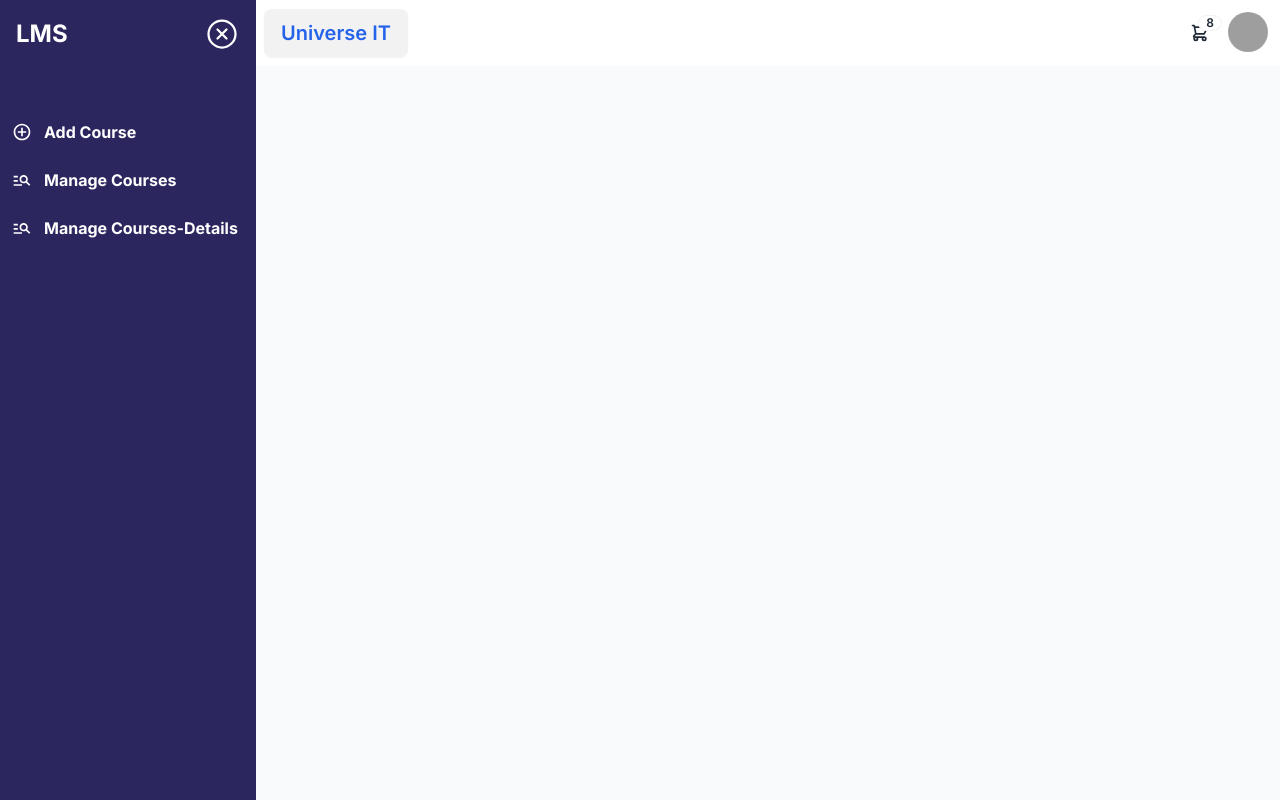
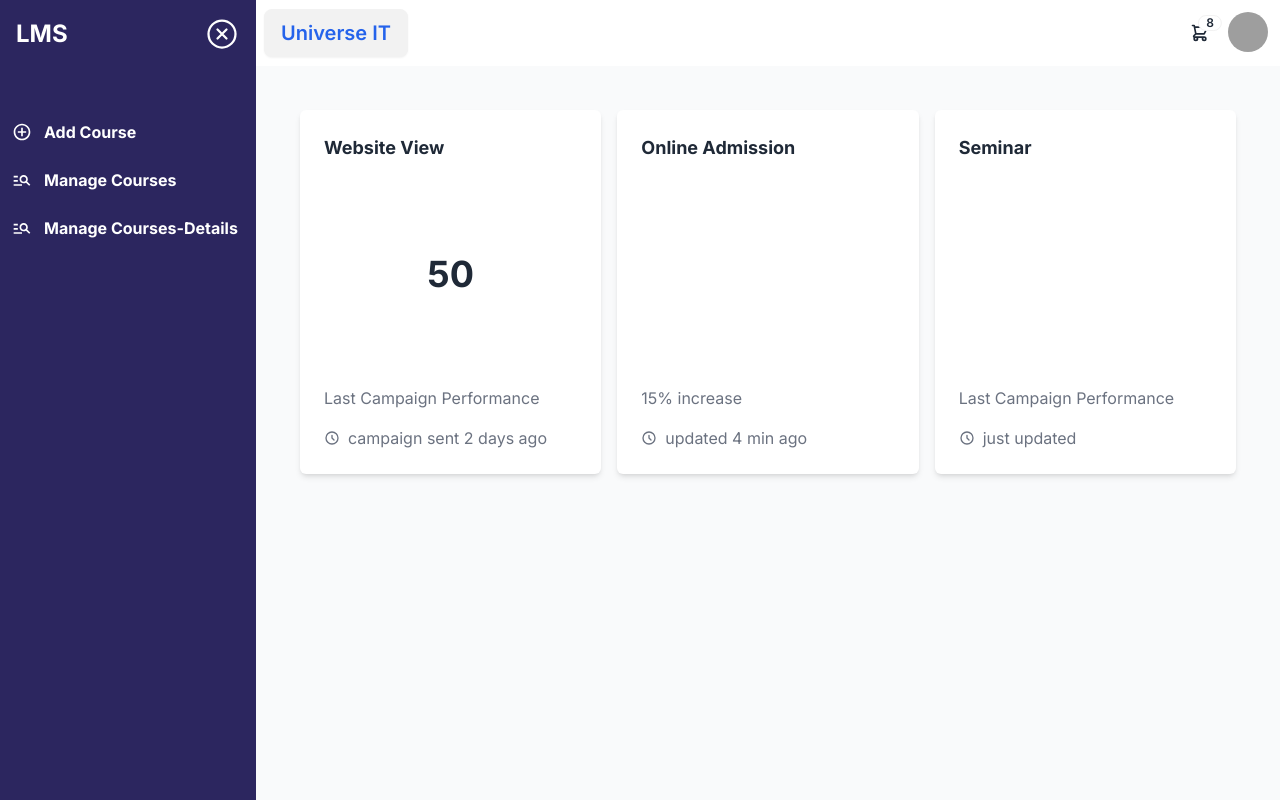
Before and after one commit to universeIt137/LMS_Frontend, a React (Vite) app: page /dashboard in a window 1280 px wide. Built offline with nearby package versions, Linux system fonts and the light colour scheme; no server answers; sample sign-in values are in the browser's storage; grey boxes are pictures that could not be loaded.

Commit message:
some changes

```diff
--- a/src/pages/adminSide/courseRelatedPage/project/UpdateProject.jsx
+++ b/src/pages/adminSide/courseRelatedPage/project/UpdateProject.jsx
@@ -17,7 +17,7 @@ const UpdateProject = () => {
         })();
     }, []);
 
-    console.log(singleProjectData);
+    // console.log(singleProjectData);
 
 
 
@@ -29,9 +29,12 @@ const UpdateProject = () => {
     //     }
     // })
 
-    // let [{ project_img: incomingUrl }] = singleProjectData;
+    // let { project_img: incomingImgUrl } = singleProjectData;
+
+    let incomingImgUrl = singleProjectData[0]?.project_img;
 
     // console.log(incomingUrl);
+    console.log(incomingImgUrl);
 
 
     const handleSubmit = async (e) => {
@@ -39,15 +42,18 @@ const UpdateProject = () => {
         const form = e.target;
         const image = form.project_img.files[0];
         const project_name = form.project_name.value;
+        console.log(image);
 
 
-        let project_img = '';
+        let project_img_url = '';
 
         if (!image?.name) {
-            project_img = incomingImgUrl;
+            project_img_url = incomingImgUrl;
         } else {
-            project_img = await uploadImg(image);
+            project_img_url = await uploadImg(image);
         }
+
+        const project_img = project_img_url;
 
         const data = { project_img, project_name };
         console.log(data);
--- /dev/null
+++ b/src/pages/adminSide/dashboardRelated/DashboardPage.jsx
@@ -0,0 +1,57 @@
+import React from 'react';
+import { Helmet } from 'react-helmet-async';
+
+const DashboardPage = () => {
+    return (
+        <>
+            <Helmet>
+                <title>Dashboard</title>
+            </Helmet>
+            <div className="max-w-[100vw] overflow-hidden">
+                <div className="grid grid-cols-1 md:grid-cols-3 gap-4 m-3">
+                    <div className="bg-white rounded-md p-6 shadow-md">
+                        <h3 className="text-lg font-bold mb-4">Website View</h3>
+                        <div className="h-48 flex justify-center items-center">
+                            <p className='text-4xl font-bold'>50</p>
+                        </div>
+                        <p className="text-gray-500 mt-4">Last Campaign Performance</p>
+                        <div className="flex items-center mt-4">
+                            <svg className="w-4 h-4 text-gray-500" fill="none" stroke="currentColor" viewBox="0 0 24 24" xmlns="http://www.w3.org/2000/svg"><path strokeLinecap="round" strokeLinejoin="round" strokeWidth={2} d="M12 8v4l3 3m6-3a9 9 0 11-18 0 9 9 0 0118 0z" /></svg>
+                            <span className="ml-2 text-gray-500">campaign sent 2 days ago</span>
+                        </div>
+                    </div>
+
+                    <div className="bg-white rounded-md p-6 shadow-md">
+                        <h3 className="text-lg font-bold mb-4">Online Admission</h3>
+                        <div className="h-48">
+                            <canvas id="dailySalesChart"></canvas>
+                        </div>
+                        <p className="text-gray-500 mt-4">15% increase</p>
+                        <div className="flex items-center mt-4">
+                            <svg className="w-4 h-4 text-gray-500" fill="none" stroke="currentColor" viewBox="0 0 24 24" xmlns="http://www.w3.org/2000/svg"><path strokeLinecap="round" strokeLinejoin="round" strokeWidth={2} d="M12 8v4l3 3m6-3a9 9 0 11-18 0 9 9 0 0118 0z" /></svg>
+                            <span className="ml-2 text-gray-500">updated 4 min ago</span>
+                        </div>
+                    </div>
+                    <div className="bg-white rounded-md p-6 shadow-md">
+                        <h3 className="text-lg font-bold mb-4">Seminar</h3>
+                        <div className="h-48">
+                            <canvas id="completedTasksChart"></canvas>
+                        </div>
+                        <p className="text-gray-500 mt-4">Last Campaign Performance</p>
+                        <div className="flex items-center mt-4">
+                            <svg className="w-4 h-4 text-gray-500" fill="none" stroke="currentColor" viewBox="0 0 24 24" xmlns="http://www.w3.org/2000/svg"><path strokeLinecap="round" strokeLinejoin="round" strokeWidth={2} d="M12 8v4l3 3m6-3a9 9 0 11-18 0 9 9 0 0118 0z" /></svg>
+                            <span className="ml-2 text-gray-500">just updated</span>
+                        </div>
+                    </div>
+                </div>
+
+            </div>
+
+
+
+
+        </>
+    );
+};
+
+export default DashboardPage;
```
Also changed, not shown: src/route/Route.jsx (+13 -8 lines).
